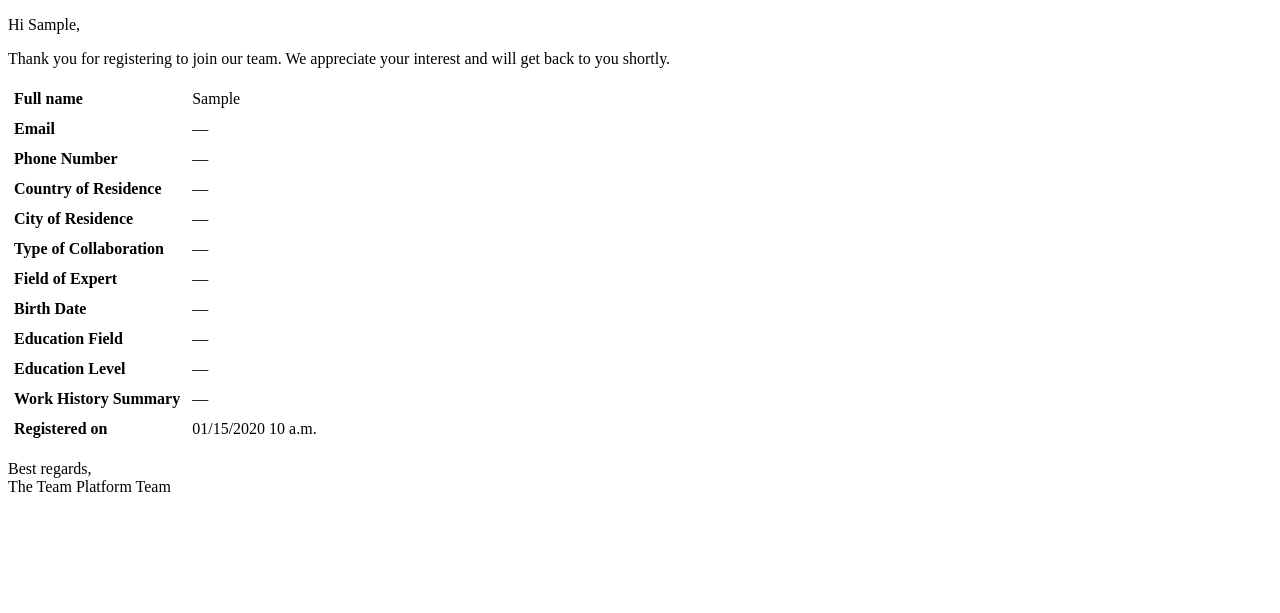
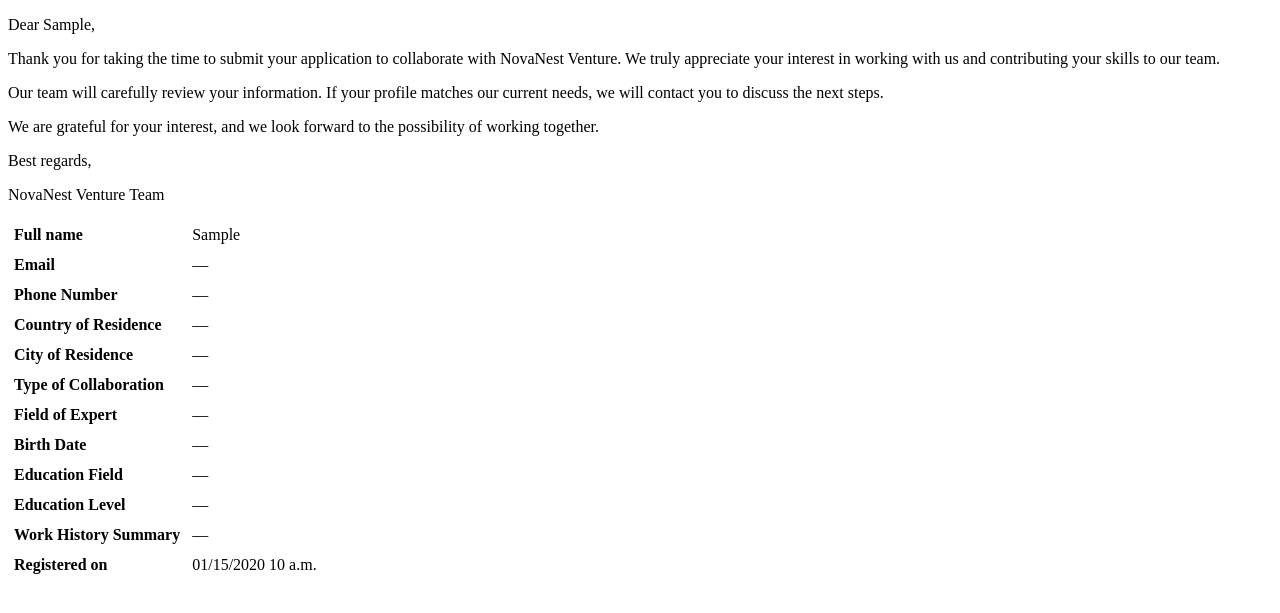
Before and after one commit to ImanNasrEsfahani/novanest-backend, a Django app: template forms/templates/team_registration_email.html in a window 1280 px wide. Shown: the top 613 px of the page. Run offline with Django 4.2, Linux system fonts and the light colour scheme; the template is opened without the code that fills it: most values are stand-ins (such as "Sample title", 1, 10 or a date in 2020).

Commit message:
Revise team registration email template for improved clarity and professionalism in communication.

```diff
--- a/forms/templates/team_registration_email.html
+++ b/forms/templates/team_registration_email.html
@@ -5,8 +5,14 @@
     <title>Team Registration Confirmation</title>
 </head>
 <body>
-    <p>Hi {{ first_name }},</p>
-    <p>Thank you for registering to join our team. We appreciate your interest and will get back to you shortly.</p>
+    <p>Dear {{ first_name }},</p>
+
+        <p>Thank you for taking the time to submit your application to collaborate with NovaNest Venture. We truly appreciate your interest in working with us and contributing your skills to our team.</p>
+        <p>Our team will carefully review your information. If your profile matches our current needs, we will contact you to discuss the next steps.</p>
+        <p>We are grateful for your interest, and we look forward to the possibility of working together.</p>
+
+    <p>Best regards,</p>
+    <p>NovaNest Venture Team</p>
 
     {% if cv_present %}
     <table cellpadding="6" cellspacing="0" border="0">
@@ -40,6 +46,5 @@
     <p>Your CV has been received and is attached to this email for your reference.</p>
     {% endif %}
 
-    <p>Best regards,<br>The Team Platform Team</p>
 </body>
 </html>
```
